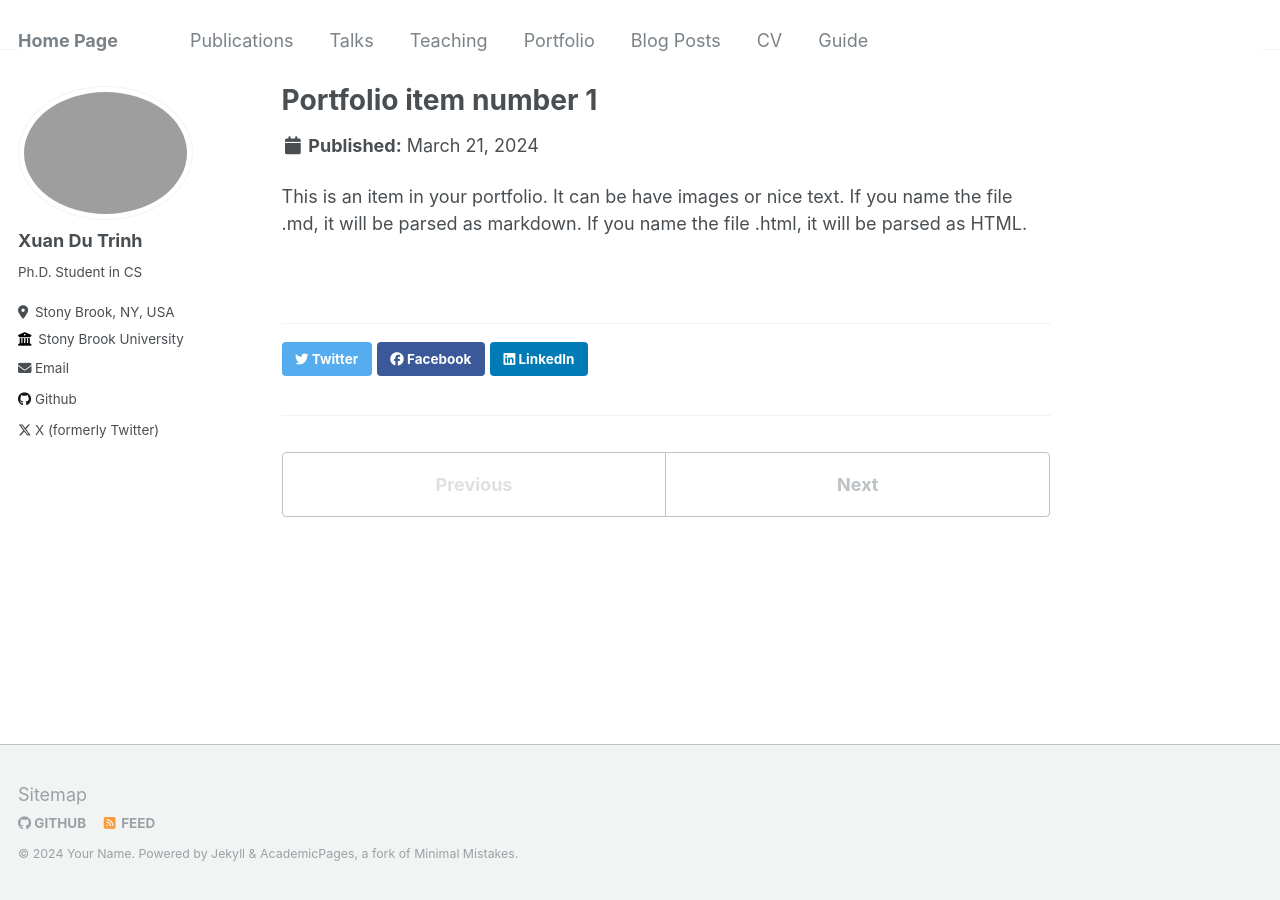
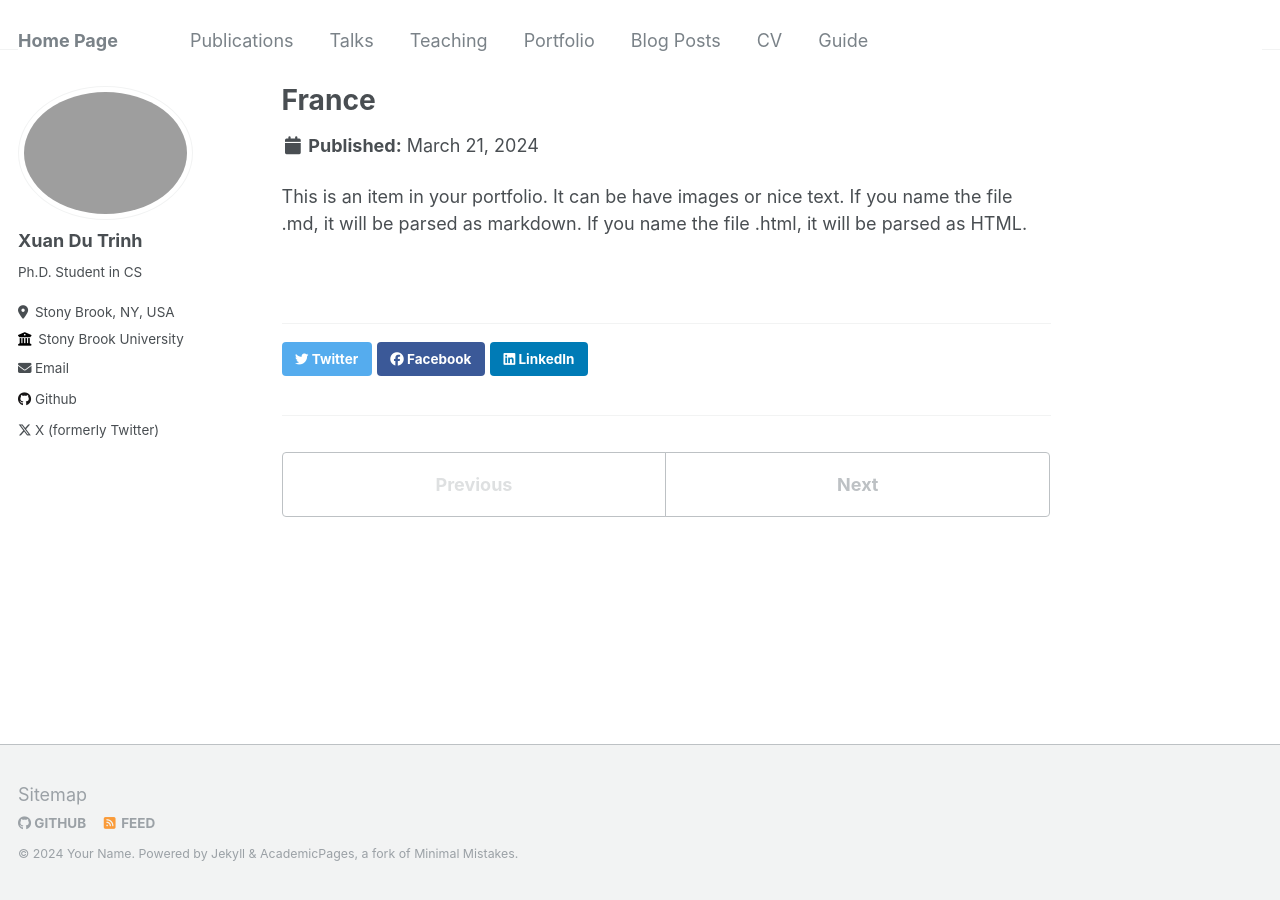
Before and after one commit to trinhdu97/trinhdu97.github.io, a Jekyll site: the page built from _portfolio/portfolio-1.md, in a window 1280 px wide. Built offline with Jekyll 4.4.1, drawn with Linux system fonts in a browser that asks for light colours.

Commit message:
Update portfolio-1.md

```diff
--- a/_portfolio/portfolio-1.md
+++ b/_portfolio/portfolio-1.md
@@ -1,6 +1,6 @@
 ---
-title: "Portfolio item number 1"
-excerpt: "Short description of portfolio item number 1<br/><img src='/images/500x300.png'>"
+title: "France"
+excerpt: "Villeneuve-sur-Lot 2018 <br/><img src='/images/Villeneuve-sur-Lot 2018.jpeg'>"
 collection: portfolio
 ---
 
```
